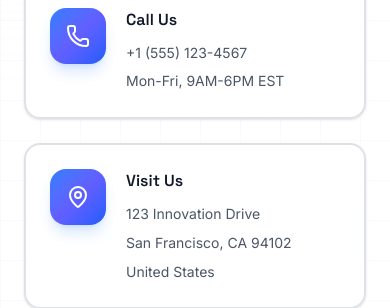
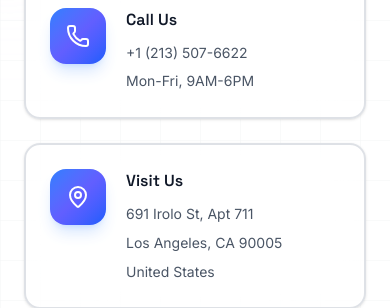
Before and after one commit to nwoshadalve/credencex-ai-research-lab, a Next.js app: page /contact in a window 390 px wide. Shown: the part 787-1095 px from the top of the page. Built offline with nearby package versions, Linux system fonts and the light colour scheme.

Commit message:
Limit featured projects to 4 and featured publications to 6; update contact details for phone and address

```diff
--- a/components/home/projects/projects.tsx
+++ b/components/home/projects/projects.tsx
@@ -8,7 +8,7 @@ import { CheckCircle2, Clock, Calendar, Play, ExternalLink } from 'lucide-react'
 import Button from '@/components/common/button';
 
 export default function ProjectsSection() {
-    const featuredProjects = getFeaturedProjects();
+    const featuredProjects = getFeaturedProjects().slice(0, 4);
 
     const getStatusIcon = (status: ProjectStatus) => {
         switch (status) {
--- a/components/home/publications/publications.tsx
+++ b/components/home/publications/publications.tsx
@@ -9,7 +9,7 @@ import Button from '@/components/common/button';
 import styles from './publications.module.css';
 
 export default function Publications() {
-  const featuredPublications = getFeaturedPublications();
+  const featuredPublications = getFeaturedPublications().slice(0, 6);
 
   const containerVariants = {
     hidden: { opacity: 0 },
--- a/config/common/contact.ts
+++ b/config/common/contact.ts
@@ -47,13 +47,13 @@ export const contactConfig: ContactConfig = {
     {
       icon: Phone,
       title: 'Call Us',
-      details: ['+1 (555) 123-4567', 'Mon-Fri, 9AM-6PM EST'],
-      href: 'tel:+15551234567'
+      details: ['+1 (213) 507-6622', 'Mon-Fri, 9AM-6PM'],
+      href: 'tel:+12135076622'
     },
     {
       icon: MapPin,
       title: 'Visit Us',
-      details: ['123 Innovation Drive', 'San Francisco, CA 94102', 'United States'],
+      details: ['691 Irolo St, Apt 711', 'Los Angeles, CA 90005', 'United States'],
     },
     {
       icon: Clock,
```
